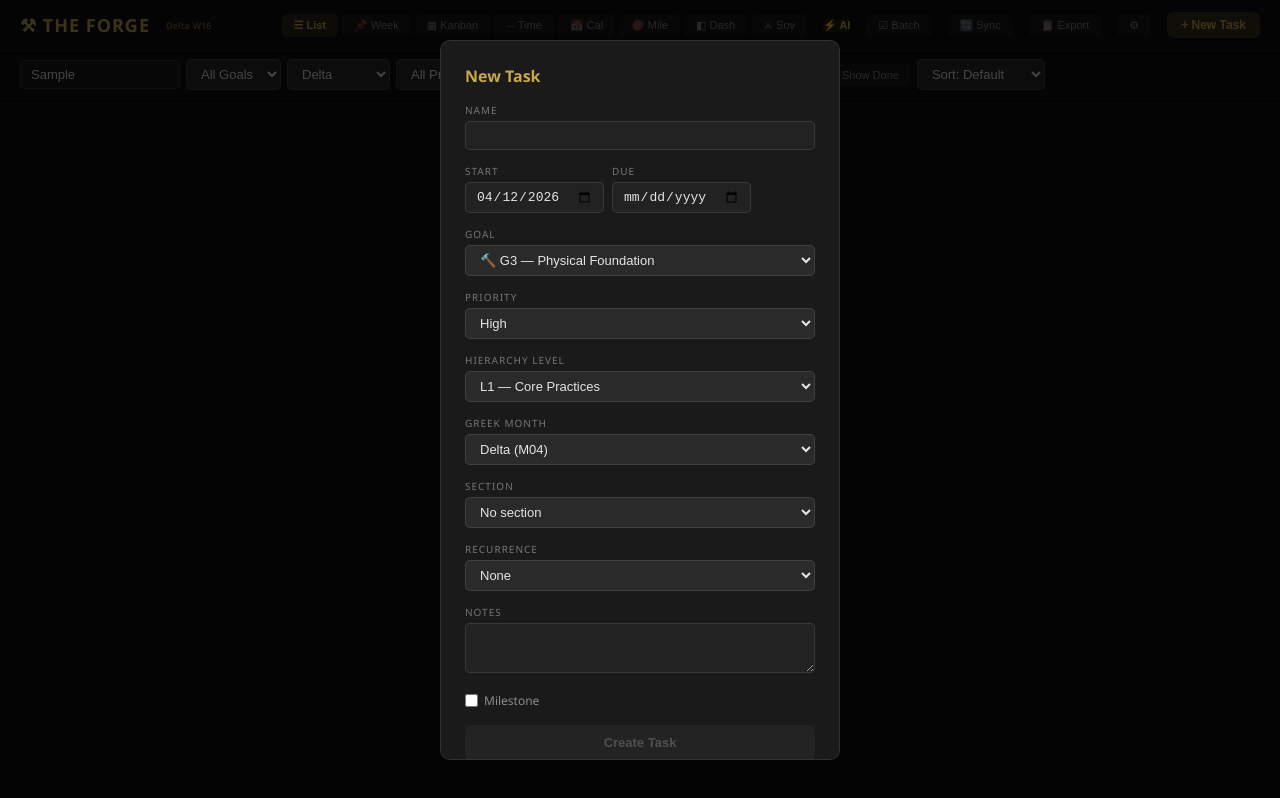
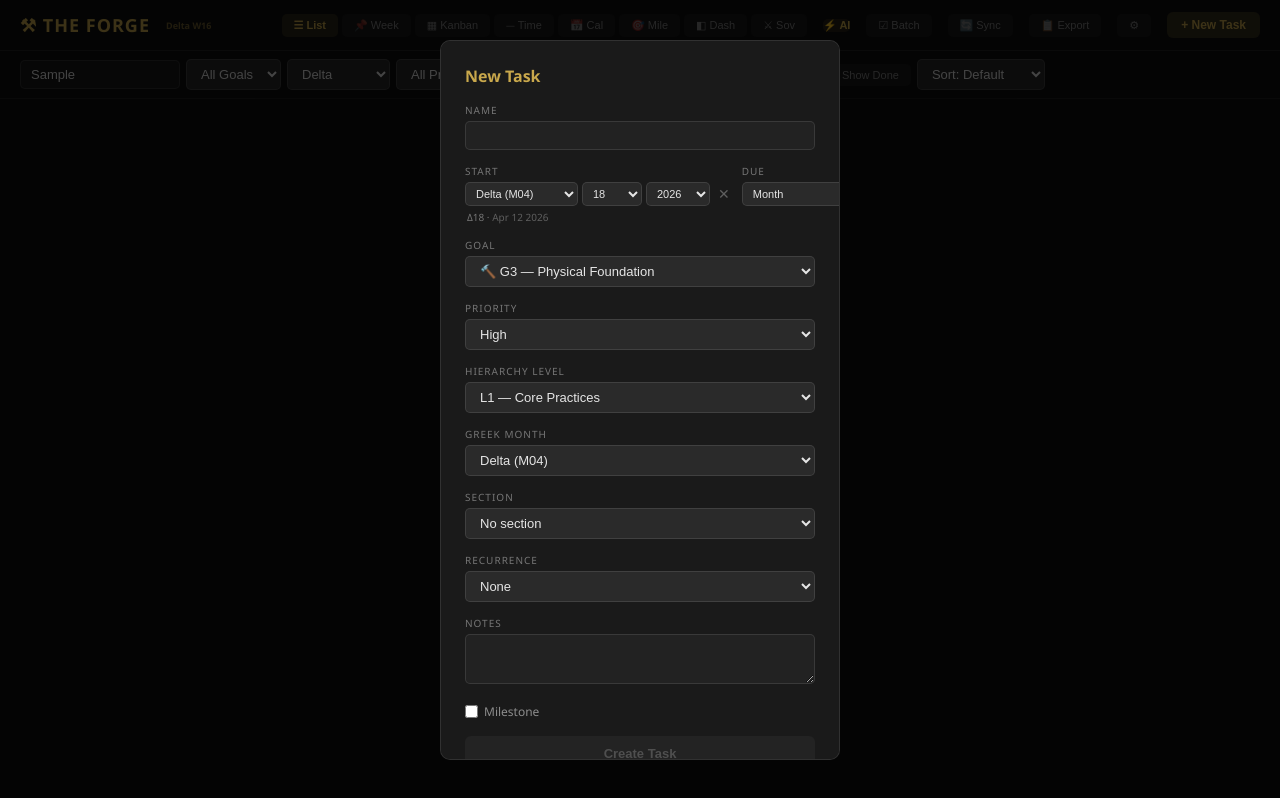
Before and after one commit to Lightbearer77/The-Forge, a React (Vite) app: page / in a window 1280 px wide. Both pictures are taken after typing "Sample" into the empty fields and a click on the button "+ New Task". Built offline with nearby package versions, Linux system fonts and the light colour scheme.

Commit message:
feat: Perpetual (Greek) calendar dates — pickers + display with Gregorian subtitle

```diff
--- a/src/App.jsx
+++ b/src/App.jsx
@@ -1,12 +1,13 @@
 import { useState, useMemo, useEffect, useCallback, useRef } from "react";
-import { GOALS, PRIORITIES, GREEK_MONTHS, LEVELS, STATUS_KEYS, STATUS_META, RECURRENCE_OPTIONS, selectStyle, inputStyle, getGreekMonth, getGreekWeek, getWeekBounds } from "./constants.js";
+import { GOALS, PRIORITIES, GREEK_MONTHS, LEVELS, STATUS_KEYS, STATUS_META, RECURRENCE_OPTIONS, selectStyle, inputStyle, getGreekMonth, getGreekWeek, getWeekBounds, gregToGreek, greekToGreg, fmtGreek, fmtGreekLong, fmtGreg } from "./constants.js";
 import { loadTasks, saveTasks, loadHistory, saveHistory, loadActivity, saveActivity, loadMilestones, saveMilestones, exportJSON, importJSON, generateSyncCode, applySyncCode, mergeCollections, computeMergePreview } from "./storage.js";
 import { SEED_TASKS, SEED_MILESTONES } from "./seed.js";
 import SovereigntyCalendar from './components/SovereigntyCalendar';
 
 // ═══════════════════════════════════════════
-// THE FORGE v6.3 — Active-window green · Due-today amber · Merge Import
-// Milestones · Batch · Sync · Timeline · MPL Import · Dependencies · AI
+// THE FORGE v6.4 — Perpetual calendar dates · Active-window green
+// Due-today amber · Merge Import · Milestones · Batch · Sync · Timeline
+// MPL Import · Dependencies · AI Panel
 // ═══════════════════════════════════════════
 
 // ─── Mobile Detection ───
@@ -45,8 +46,32 @@ const DUE_COLORS = {
   future:  "rgba(255,255,255,0.35)",
   none:    "rgba(255,255,255,0.35)",
 };
-const fmtDate = (d) => d ? new Date(d + "T00:00:00").toLocaleDateString("en-US", { month: "short", day: "numeric" }) : "";
+// Date formatting — Perpetual primary, Gregorian fallback.
+// fmtDate(iso) returns "Δ21" for inline string contexts (pills, range arrows).
+// For two-line display with the Gregorian subtitle, use <DateLabel iso={...} />.
+const fmtDate = (d) => fmtGreek(d);
+const fmtDateGreg = (d) => fmtGreg(d);
 const addDays = (d, n) => { const x = new Date(d + "T00:00:00"); x.setDate(x.getDate() + n); return x.toISOString().split("T")[0]; };
+
+// ─── Date Display Components ───
+// Greek primary, Gregorian subtitle. Use when there's vertical room.
+const DateLabel = ({ iso, color, weight = 400, align = "right" }) => {
+  if (!iso) return null;
+  return (
+    <div style={{ textAlign: align, lineHeight: 1.1 }} title={fmtGreg(iso)}>
+      <div style={{ fontSize: 11, fontWeight: weight, color, whiteSpace: "nowrap" }}>{fmtGreek(iso)}</div>
+      <div style={{ fontSize: 9, color: "rgba(255,255,255,0.3)", whiteSpace: "nowrap", marginTop: 1 }}>{fmtGreg(iso)}</div>
+    </div>
+  );
+};
+
+// Greek range "Δ10 → Δ21" with smaller Gregorian subtitle "Apr 10 → Apr 15"
+const DateRangeLabel = ({ start, due, color, weight = 400, align = "right" }) => (
+  <div style={{ textAlign: align, lineHeight: 1.1 }} title={`${fmtGreg(start)} → ${fmtGreg(due)}`}>
+    <div style={{ fontSize: 11, fontWeight: weight, color, whiteSpace: "nowrap" }}>{fmtGreek(start)} → {fmtGreek(due)}</div>
+    <div style={{ fontSize: 9, color: "rgba(255,255,255,0.3)", whiteSpace: "nowrap", marginTop: 1 }}>{fmtGreg(start)} → {fmtGreg(due)}</div>
+  </div>
+);
 
 // ─── Greek Month Normalization ───
 // Recomputes `month` from `due` date so imported/synced data
@@ -220,9 +245,90 @@ const TaskRow = ({ task, onToggle, onSelect, selected, childCount, childDone, bl
           {task.level && <Pill>L{task.level}</Pill>}
         </div>
       </div>
-      <div style={{ fontSize: 11, color: DUE_COLORS[dueStatus(task)], fontWeight: dueStatus(task) === "today" ? 600 : 400, whiteSpace: "nowrap", textAlign: "right" }}>
-        {hasRange ? `${fmtDate(task.start)} → ${fmtDate(task.due)}` : fmtDate(task.due)}
-      </div>
+      {task.due && (hasRange
+        ? <DateRangeLabel start={task.start} due={task.due} color={DUE_COLORS[dueStatus(task)]} weight={dueStatus(task) === "today" ? 600 : 400} />
+        : <DateLabel iso={task.due} color={DUE_COLORS[dueStatus(task)]} weight={dueStatus(task) === "today" ? 600 : 400} />
+      )}
+    </div>
+  );
+};
+
+// ─── Greek Date Picker ───
+// Two dropdowns (Month, Day 1–28) + Planning Day toggle.
+// `value` is an ISO "YYYY-MM-DD" string (or empty). `onChange(iso)` fires.
+// Year is implicit — defaults to the current year, but if value is set,
+// it preserves the year of that value.
+const GreekDatePicker = ({ value, onChange, style }) => {
+  const greek = value ? gregToGreek(value) : null;
+  const year = greek?.year || new Date().getFullYear();
+  const isPlanning = !!greek?.isPlanningDay;
+
+  const setFromMonth = (newMonthId) => {
+    if (newMonthId === "PLANNING") {
+      onChange(greekToGreg({ isPlanningDay: true, planningDayNumber: 1, year }));
+    } else {
+      const day = greek?.day || 1;
+      onChange(greekToGreg({ monthId: newMonthId, day, year }));
+    }
+  };
+  const setFromDay = (newDay) => {
+    if (isPlanning) return; // shouldn't be reachable
+    const monthId = greek?.monthId || "M01";
+    onChange(greekToGreg({ monthId, day: newDay, year }));
+  };
+  const setFromYear = (newYear) => {
+    if (!greek) {
+      onChange(greekToGreg({ monthId: "M01", day: 1, year: newYear }));
+      return;
+    }
+    if (greek.isPlanningDay) {
+      onChange(greekToGreg({ isPlanningDay: true, planningDayNumber: 1, year: newYear }));
+    } else {
+      onChange(greekToGreg({ monthId: greek.monthId, day: greek.day, year: newYear }));
+    }
+  };
+  const clear = () => onChange("");
+
+  // Year options: current ± 3
+  const thisYear = new Date().getFullYear();
+  const yearOpts = [];
+  for (let y = thisYear - 1; y <= thisYear + 4; y++) yearOpts.push(y);
+
+  const ddStyle = { ...selectStyle, padding: "4px 6px", fontSize: 11, width: "auto" };
+
+  return (
+    <div style={{ display: "flex", flexDirection: "column", gap: 4, ...style }}>
+      <div style={{ display: "flex", gap: 4, alignItems: "center" }}>
+        <select value={isPlanning ? "PLANNING" : (greek?.monthId || "")} onChange={e => setFromMonth(e.target.value)} style={{ ...ddStyle, flex: "1 1 auto", minWidth: 0 }}>
+          <option value="" disabled>Month</option>
+          {GREEK_MONTHS.map(m => (
+            <option key={m.id} value={m.id}>{m.name} ({m.id})</option>
+          ))}
+          <option value="PLANNING">★ Planning Day</option>
+        </select>
+        {!isPlanning && (
+          <select value={greek?.day || ""} onChange={e => setFromDay(parseInt(e.target.value))} style={{ ...ddStyle, width: 60, flex: "0 0 60px" }} disabled={!greek}>
+            <option value="" disabled>Day</option>
+            {Array.from({ length: 28 }, (_, i) => i + 1).map(d => (
+              <option key={d} value={d}>{d}</option>
+            ))}
+          </select>
+        )}
+        <select value={year} onChange={e => setFromYear(parseInt(e.target.value))} style={{ ...ddStyle, width: 64, flex: "0 0 64px" }}>
+          {yearOpts.map(y => <option key={y} value={y}>{y}</option>)}
+        </select>
+        {value && (
+          <button onClick={clear} title="Clear date" style={{
+            background: "none", border: "none", color: "rgba(255,255,255,0.3)",
+            fontSize: 14, cursor: "pointer", padding: "0 4px",
+          }}>✕</button>
+        )}
+      </div>
+      {value && (
+        <div style={{ fontSize: 10, color: "rgba(255,255,255,0.4)", paddingLeft: 2 }}>
+          {fmtGreek(value)} · <span style={{ color: "rgba(255,255,255,0.3)" }}>{fmtGreg(value)} {year}</span>
+        </div>
+      )}
     </div>
   );
 };
@@ -310,8 +416,8 @@ const DetailPanel = ({ task, sections, onUpdate, onDelete, onClose, tasks, onTog
       <Field label="Name"><input value={task.name} onChange={e => onUpdate(task.id, { name: e.target.value })} style={inputStyle} /></Field>
 
       <div style={{ display: "flex", gap: 8 }}>
-        <Field label="Start"><input type="date" value={task.start || ""} onChange={e => onUpdate(task.id, { start: e.target.value })} style={{ ...inputStyle, flex: 1 }} /></Field>
-        <Field label="Due"><input type="date" value={task.due || ""} onChange={e => onUpdate(task.id, { due: e.target.value })} style={{ ...inputStyle, flex: 1 }} /></Field>
+        <Field label="Start"><GreekDatePicker value={task.start || ""} onChange={(v) => onUpdate(task.id, { start: v })} style={{ flex: 1 }} /></Field>
+        <Field label="Due"><GreekDatePicker value={task.due || ""} onChange={(v) => onUpdate(task.id, { due: v })} style={{ flex: 1 }} /></Field>
       </div>
 
       <Field label="Goal"><select value={task.goal} onChange={e => onUpdate(task.id, { goal: e.target.value })} style={selectStyle}>
@@ -437,8 +543,8 @@ const NewTaskModal = ({ sections, onAdd, onClose, currentMonth }) => {
         <div style={{ fontSize: 16, fontWeight: 700, color: "#C9A84C", marginBottom: 16 }}>New Task</div>
         <Field label="Name"><input value={name} onChange={e => setName(e.target.value)} style={inputStyle} autoFocus onKeyDown={e => e.key === "Enter" && submit()} /></Field>
         <div style={{ display: "flex", gap: 8 }}>
-          <Field label="Start"><input type="date" value={start} onChange={e => setStart(e.target.value)} style={{ ...inputStyle, flex: 1 }} /></Field>
-          <Field label="Due"><input type="date" value={due} onChange={e => setDue(e.target.value)} style={{ ...inputStyle, flex: 1 }} /></Field>
+          <Field label="Start"><GreekDatePicker value={start} onChange={setStart} style={{ flex: 1 }} /></Field>
+          <Field label="Due"><GreekDatePicker value={due} onChange={setDue} style={{ flex: 1 }} /></Field>
         </div>
         <Field label="Goal"><select value={goal} onChange={e => setGoal(e.target.value)} style={selectStyle}>
           {Object.entries(GOALS).map(([k, v]) => <option key={k} value={k}>{v.icon} {k} — {v.name}</option>)}
@@ -578,7 +684,7 @@ const WeekFocusView = ({ tasks, allTasks, onToggle, onSelect, selectedId, isMobi
   return (
     <div style={{ padding: isMobile ? 10 : 20 }}>
       <div style={{ fontSize: 13, color: "rgba(255,255,255,0.3)", marginBottom: 12 }}>
-        W{getGreekWeek()} · {new Date().toLocaleDateString("en-US", { weekday: "long", month: "short", day: "numeric" })}
+        W{getGreekWeek()} · {fmtGreek(todayStr())} · <span style={{ color: "rgba(255,255,255,0.2)" }}>{new Date().toLocaleDateString("en-US", { weekday: "long", month: "short", day: "numeric" })}</span>
       </div>
       {sections.map(s => s.tasks.length > 0 && (
         <div key={s.key} style={{ marginBottom: 16, borderRadius: 8, overflow: "hidden", background: s.bg, border: `1px solid ${s.border}` }}>
@@ -1017,7 +1123,12 @@ const CalendarView = ({ tasks, month, onMonthChange, onSelect, selectedId }) =>
     <div>
       <div style={{ display: "flex", alignItems: "center", justifyContent: "center", gap: 16, marginBottom: 16 }}>
         <button onClick={() => onMonthChange(Math.max(1, month - 1))} style={{ background: "none", border: "none", color: "#C9A84C", cursor: "pointer", fontSize: 18 }}>◀</button>
-        <span style={{ fontSize: 16, fontWeight: 600, color: "#e5e5e5" }}>{monthNames[month]} {year}</span>
+        <div style={{ textAlign: "center" }}>
+          <div style={{ fontSize: 16, fontWeight: 600, color: "#e5e5e5" }}>{monthNames[month]} {year}</div>
+          <div style={{ fontSize: 10, color: "rgba(201,168,76,0.6)", marginTop: 2 }}>
+            Greek calendar shows 13 months × 28 days — see List/Timeline views for Greek dates
+          </div>
+        </div>
         <button onClick={() => onMonthChange(Math.min(12, month + 1))} style={{ background: "none", border: "none", color: "#C9A84C", cursor: "pointer", fontSize: 18 }}>▶</button>
       </div>
       <div style={{ display: "grid", gridTemplateColumns: "repeat(7, 1fr)", gap: 2 }}>
@@ -1029,12 +1140,18 @@ const CalendarView = ({ tasks, month, onMonthChange, onSelect, selectedId }) =>
           const dateStr = `${year}-${String(month).padStart(2, "0")}-${String(day).padStart(2, "0")}`;
           const isToday = dateStr === td;
           const dayTasks = tasks.filter(t => t.due === dateStr || (t.start && t.start <= dateStr && t.due >= dateStr));
+          const greek = gregToGreek(dateStr);
           return (
             <div key={day} style={{
               minHeight: 70, padding: 4, background: isToday ? "rgba(201,168,76,0.08)" : "rgba(255,255,255,0.02)",
               borderRadius: 4, border: isToday ? "1px solid rgba(201,168,76,0.3)" : "1px solid rgba(255,255,255,0.04)",
             }}>
-              <div style={{ fontSize: 11, color: isToday ? "#C9A84C" : "rgba(255,255,255,0.4)", fontWeight: isToday ? 700 : 400, marginBottom: 2 }}>{day}</div>
+              <div style={{ display: "flex", justifyContent: "space-between", alignItems: "baseline", marginBottom: 2 }}>
+                <div style={{ fontSize: 11, color: isToday ? "#C9A84C" : "rgba(255,255,255,0.4)", fontWeight: isToday ? 700 : 400 }}>{day}</div>
+                {greek && <div style={{ fontSize: 9, color: greek.isPlanningDay ? "#C9A84C" : "rgba(255,255,255,0.3)" }}>
+                  {greek.isPlanningDay ? "✦" : `${greek.letter}${greek.day}`}
+                </div>}
+              </div>
               {dayTasks.slice(0, 3).map(t => (
                 <div key={t.id} onClick={() => onSelect(t.id)} style={{
                   fontSize: 9, padding: "1px 3px", borderRadius: 2, marginBottom: 1,
@@ -1875,7 +1992,7 @@ const MilestoneEditModal = ({ milestone, allTasks, onSave, onDelete, onClose, cu
 
         <div style={{ display: "grid", gridTemplateColumns: "1fr 1fr 1fr", gap: 8 }}>
           <Field label="Due Date">
-            <input type="date" value={due} onChange={e => setDue(e.target.value)} style={inputStyle} />
+            <GreekDatePicker value={due} onChange={setDue} />
           </Field>
           <Field label="MS Tag">
             <input value={msTag} onChange={e => setMsTag(e.target.value)} style={inputStyle} placeholder="MS4" />
```
